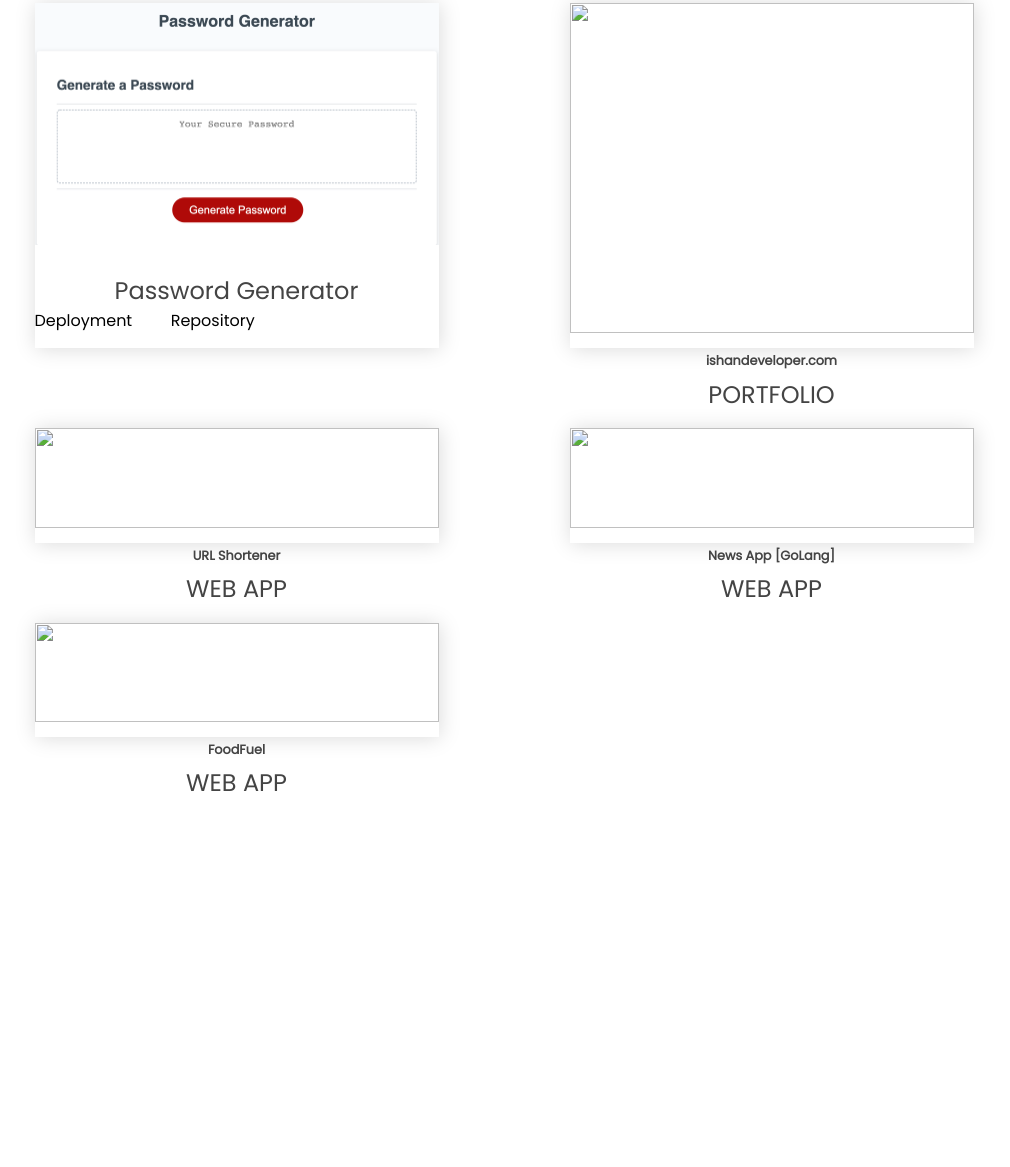
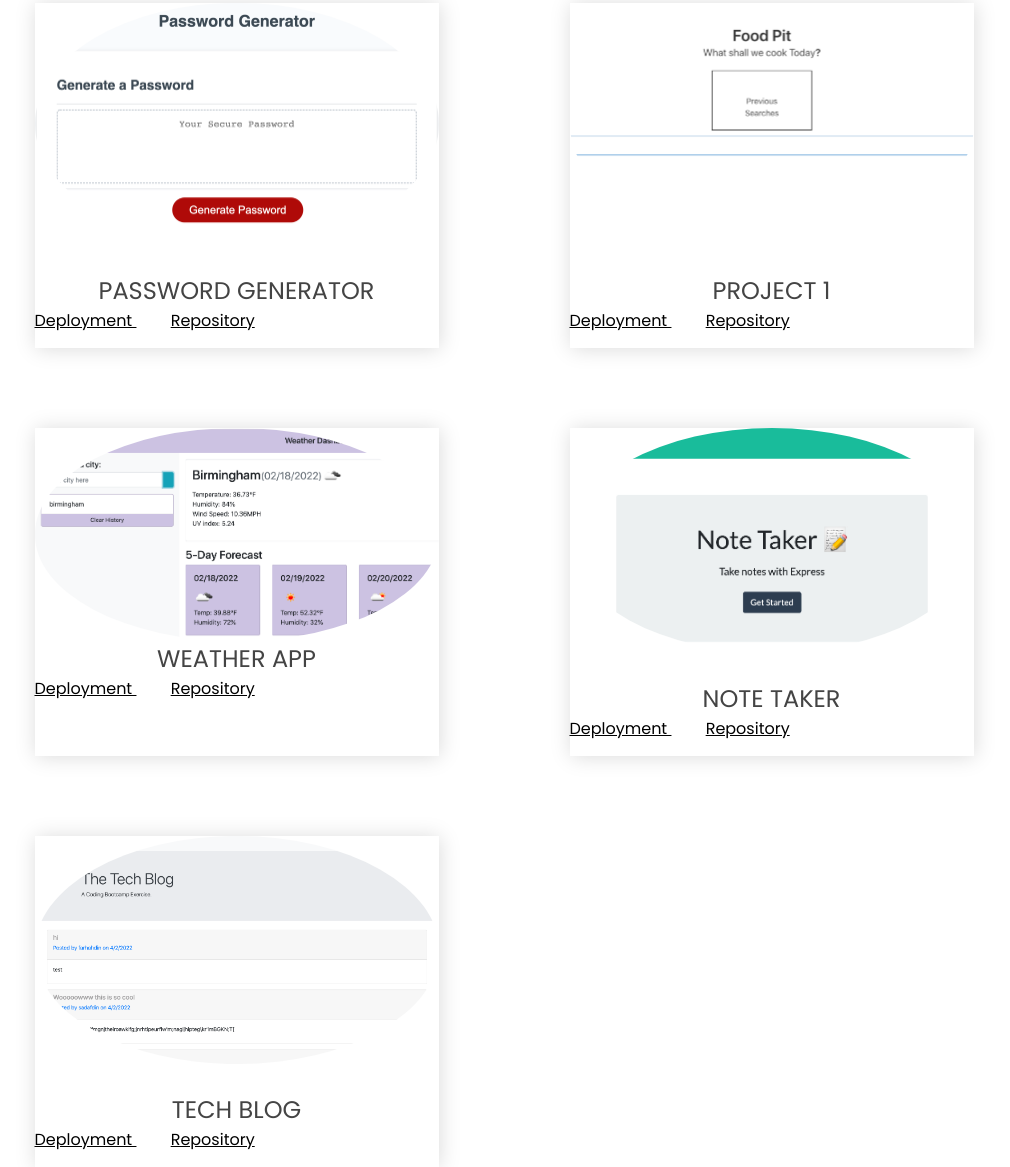
Before and after one commit to farhahdin1997/portfolio_version3, a plain HTML site: page work.html in a window 1280 px wide. Shown: the part 688-1855 px from the top of the page, without its empty margins (136-1146 px from the left). Before the commit the page ends 1489 px from the top, so only its background shows below. Drawn offline with nearby package versions, Linux system fonts and the light colour scheme; a web font is replaced by a local one.

Commit message:
editng work page

```diff
--- a/style.css
+++ b/style.css
@@ -886,4 +886,9 @@ li span:hover:after {
 a{
     text-align: center;
     color: black;
+    text-decoration: underline;
 }
+
+img {
+    border-radius: 50%;
+  }
--- a/work.html
+++ b/work.html
@@ -31,13 +31,13 @@
     <div>
         <nav class="nav-desk">
             <!-- <center> -->
-                <div class="nav-logo">
+                <!-- <div class="nav-logo">
                     <a href="index.html"><img id="logo" src="assets/img/logo2.png"></a>
-                </div>
+                </div> -->
                 <div class="nav-items">
                     <ul>
-                        <li><span><a href="about.html">About</a></span></li>
-                        <li><span><a href="#" style="text-decoration: none">Work</a></span></li>
+                        <li><span><a href="index.html" style="text-decoration: none">Home</a></span></li>
+                        <li><span><a href="work.html" style="text-decoration: none">Work</a></span></li>
 
                     </ul>
                 </div>
@@ -83,7 +83,7 @@
                 </div>
                 <div class="col-md-6 col-sm-12">
                     <div class="work-des ">
-                        <h1>Project 2- Caritas</h1>
+                        <h1</h1>
                         <p>Caritas is a amnimal charity directory. It allows the user to search animal chairties in birmigham. Do you want to savae an animal from its misserry, do you wanna give them a home. Well Caratas will help you accomiplish this.</p>
                         <a href="https://aqueous-brook-09754.herokuapp.com/">Deployment </a>  &nbsp; &nbsp; &nbsp; &nbsp; <a href="https://github.com/jgray33/charity-directory">Repository</a>
                         </div>
@@ -99,16 +99,17 @@
 
                         <img class="work-card-hero-img" src="/images/Untitled 1.png">
                         <h1></h1>
-                        <div id="work-text">Password Generator</div>
-                        <a href="https://aqueous-brook-09754.herokuapp.com/">Deployment </a>  &nbsp; &nbsp; &nbsp; &nbsp; <a href="https://github.com/jgray33/charity-directory">Repository</a>
+                        <div id="work-text">PASSWORD GENERATOR</div>
+                        <a href="https://farhahdin1997.github.io/Password_Generator/">Deployment </a>  &nbsp; &nbsp; &nbsp; &nbsp; <a href="https://github.com/farhahdin1997/Password_Generator">Repository</a>
                     </div>
                  </div>
 
                 <div class="col-md-6 col-sm-12  bounceInRight delay-3s">
                     <div class="work-hero-card">
-                        <img class="work-card-hero-img" src="assets/img/work/ishandeveloper/hero.png">
-                        <h1>ishandeveloper.com</h1>
-                        <div id="work-text">PORTFOLIO</div>
+                        <img class="work-card-hero-img" src="/images/Untitled 3.png">
+                        <h1></h1>
+                        <div id="work-text">PROJECT 1</div>
+                        <a href="https://farhahdin1997.github.io/foodPitVersion3/">Deployment </a>  &nbsp; &nbsp; &nbsp; &nbsp; <a href="https://github.com/farhahdin1997/foodPitVersion3">Repository</a>
                     </div>
                 </div>
 
@@ -117,18 +118,20 @@
                 <div class="col-md-6 col-sm-12  bounceInLeft delay-3s">
 
                     <div class="work-hero-card">
-                        <img class="work-card-hero-img" src="assets/img/work/url/url-bar.png">
-                        <h1>URL Shortener</h1>
-                        <div id="work-text">WEB APP</div>
+                        <img class="work-card-hero-img" src="/images/Untitled.png">
+                        <div id="work-text">WEATHER APP</div>
+                        <a href="https://farhahdin1997.github.io/weatherApp/">Deployment </a>  &nbsp; &nbsp; &nbsp; &nbsp; <a href="https://github.com/farhahdin1997/weatherApp">Repository</a>
                     </div>
 
                 </div>
                 <div class="col-md-6 col-sm-12  bounceInRight delay-3s">
                     <div class="work-hero-card">
 
-                        <img class="work-card-hero-img" src="assets/img/work/news/hero.png">
-                        <h1>News App  [GoLang]</h1>
-                        <div id="work-text">WEB APP</div>
+                        <img class="work-card-hero-img" src="/images/notetake.png">
+                        <h1></h1>
+                        <div id="work-text">NOTE TAKER</div>
+                        <a href=" https://mysterious-retreat-83509.herokuapp.com/">Deployment </a>  &nbsp; &nbsp; &nbsp; &nbsp; <a href="https://github.com/farhahdin1997/note-taker-express">Repository</a>
+
                     </div>
                 </div>
             </div>
@@ -137,9 +140,10 @@
 
                     <div class="work-hero-card">
 
-                        <img class="work-card-hero-img" src="assets/img/work/foodfuel/food.png">
-                        <h1>FoodFuel</h1>
-                        <div id="work-text">WEB APP</div>
+                        <img class="work-card-hero-img" src="/images/techblog.png">
+                        <h1></h1>
+                        <div id="work-text">TECH BLOG</div>
+                        <a href="https://powerful-temple-10801.herokuapp.com/">Deployment </a>  &nbsp; &nbsp; &nbsp; &nbsp; <a href="https://github.com/farhahdin1997/tech-blog-project">Repository</a>
                     </div>
 
                 </div>
```
Also changed, not shown: index.html (+7 -13 lines), images/notetake.png (added), images/techblog.png (added).
